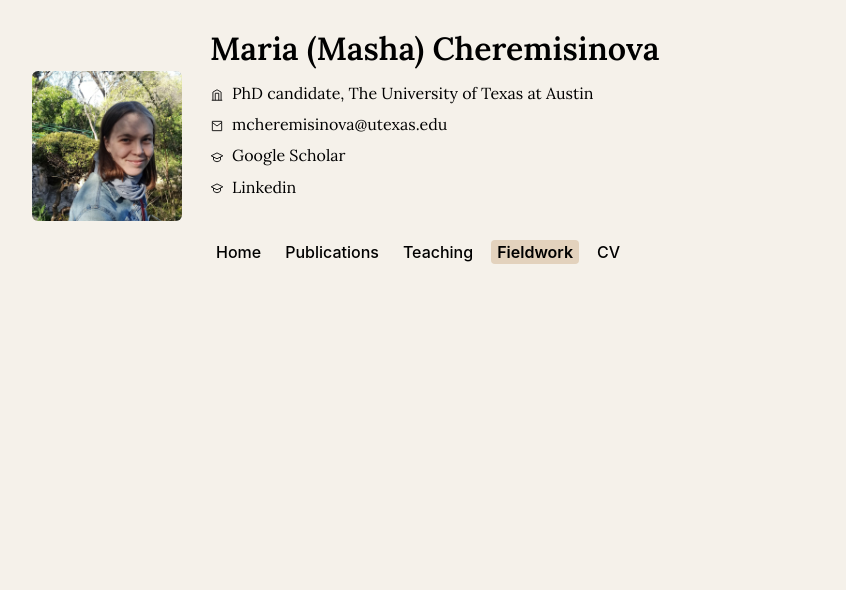
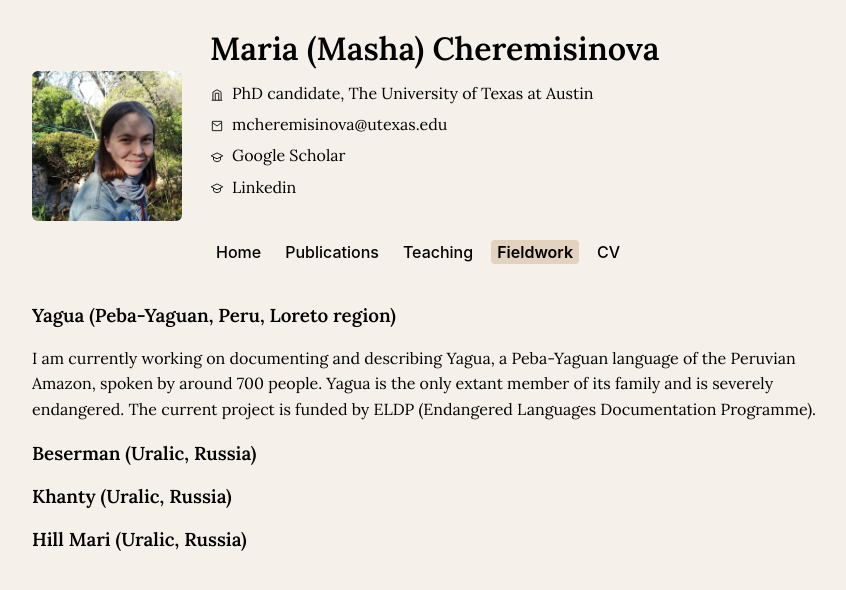
Before and after one commit to mashache/mashache.github.io, a Jekyll site: the page built from pages/fieldwork.md, in a window 1280 px wide. Shown: the top 590 px of the page, without its empty margins (202-1048 px from the left). Built offline with Jekyll 4.4.1, drawn with Linux system fonts in a browser that asks for light colours.

Commit message:
Update fieldwork.md

```diff
--- a/pages/fieldwork.md
+++ b/pages/fieldwork.md
@@ -4,3 +4,16 @@ title: Fieldwork
 permalink: /fieldwork/
 show_title: false
 ---
+
+### Yagua (Peba-Yaguan, Peru, Loreto region)
+I am currently working on documenting and describing Yagua, a Peba-Yaguan language of the Peruvian Amazon, spoken by around 700 people. Yagua is the only extant member of its family and is severely endangered. The current project is funded by ELDP (Endangered Languages Documentation Programme).
+
+
+### Beserman (Uralic, Russia)
+
+
+
+### Khanty (Uralic, Russia)
+
+
+### Hill Mari (Uralic, Russia)
```
